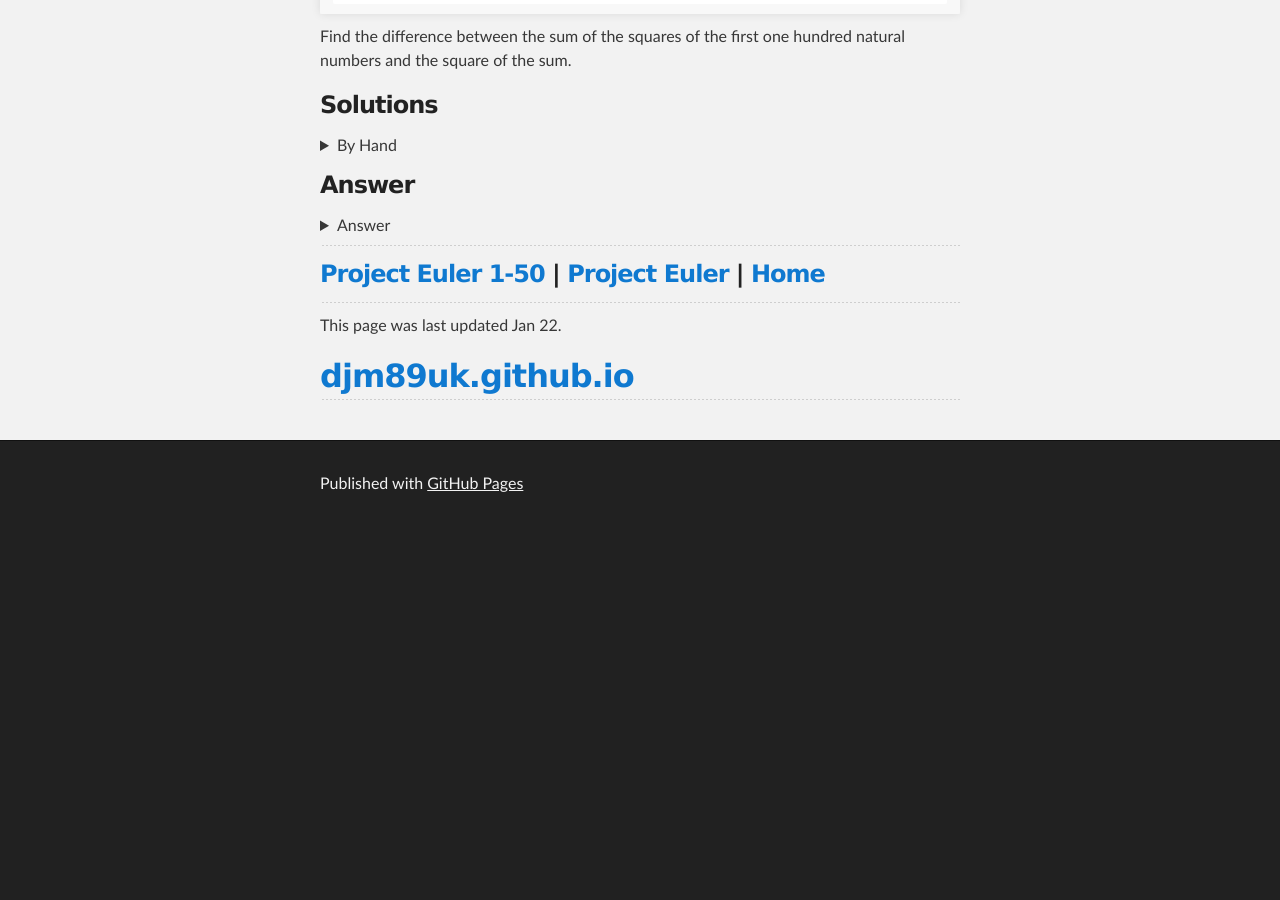
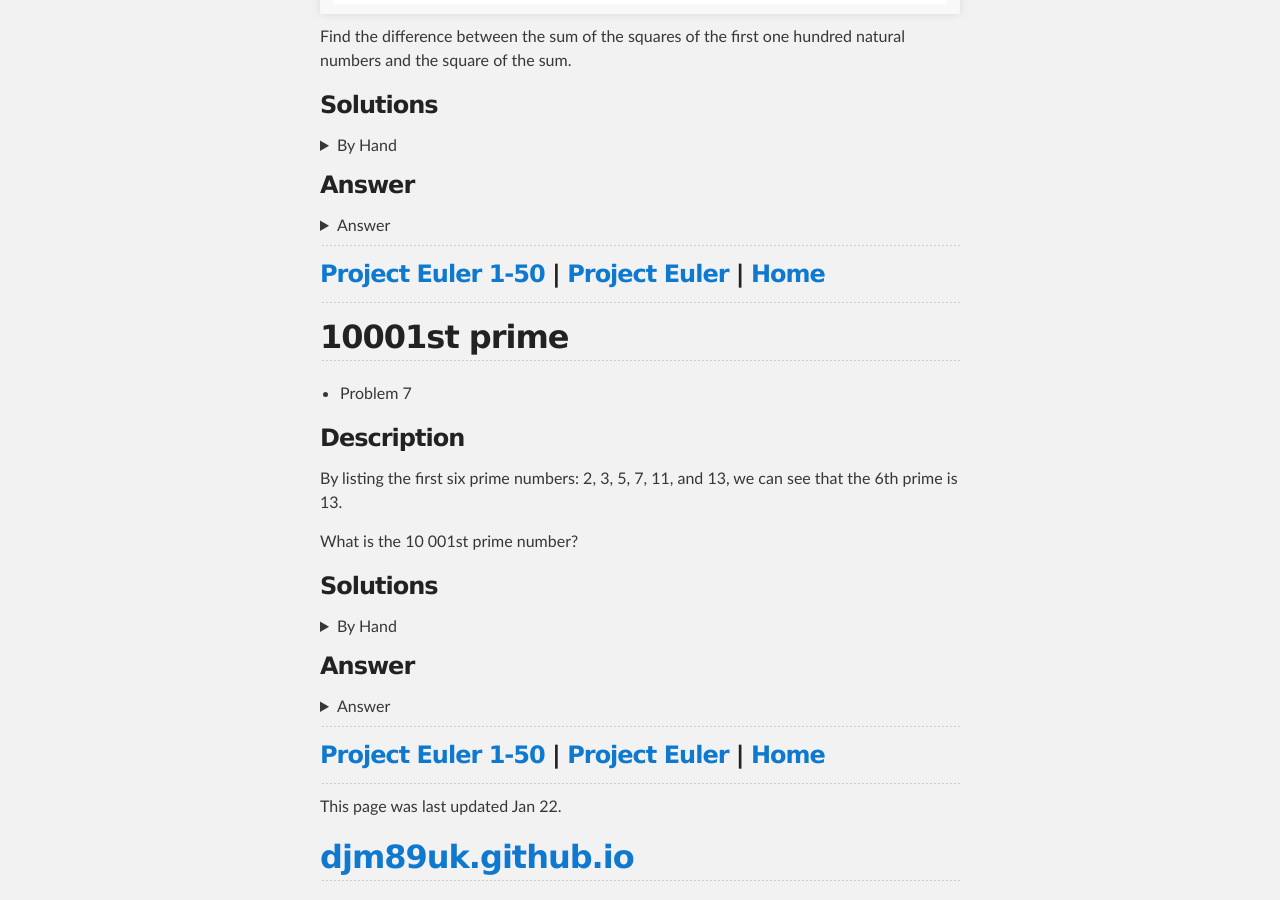
Before and after one commit to djm89uk/djm89uk.github.io, a Jekyll site: the page built from euler_1.md, in a window 1280 px wide and 900 px high, scrolled down 4820 px. Built offline with Jekyll 4.4.1, drawn with Linux system fonts in a browser that asks for light colours; our own code applies the rules of GitHub Pages for plain Markdown files; before the commit the page ends 5350 px from its top, so only the background shows below that.

Commit message:
Update euler_1.md

```diff
--- a/euler_1.md
+++ b/euler_1.md
@@ -12,7 +12,7 @@ These are the first 50 challenges from the site.
 4. [Largest palindrome product](#largest-palindrome-product) 🗸
 5. [Smallest multiple](#smallest-multiple) 🗸
 6. [Sum square difference](#sum-square-difference) 🗸
-7. [10001st prime](#10001st-prime)
+7. [10001st prime](#10001st-prime) 🗸
 8. [Largest product in a series](#largest-product-in-a-series)
 9. [Special Pythagorean triplet](#special-pythagorean-triplet)
 10. [Summation of primes](#summation-of-primes)
@@ -542,6 +542,74 @@ sum(1-100)**2 - sum(1**2-100**2) = 25502500 - 338350 = 25164150
 
 ---
 
+## 10001st prime
+
+- Problem 7
+
+### Description
+
+By listing the first six prime numbers: 2, 3, 5, 7, 11, and 13, we can see that the 6th prime is 13.
+
+What is the 10 001st prime number?
+
+### Solutions
+
+<details>
+
+<summary markdown="span">By Hand</summary>
+
+We can write a simple Python prime sieve and solver:
+
+~~~py
+import numpy as np
+def isprime(n):
+    if n<2:
+        return False
+    elif n==2:
+        return True
+    else:
+        lim = int(np.ceil(np.sqrt(n)))
+        for i in range(2,lim+1):
+            if n%i==0:
+                return False
+        return True
+
+def findNprime(N):
+   cand = 3
+   pcount = 1
+   while pcount < N:
+       if isprime(cand):
+           pcount += 1
+           prime = cand
+       cand += 2
+   return prime
+
+if __name__ == "__main__":
+    N = findNprime(10001)
+    print(N)
+~~~
+
+</details>
+
+
+### Answer
+
+<details>
+
+<summary markdown="span">Answer</summary>
+
+~~~
+104743
+~~~
+
+</details>
+
+---
+
+### [Project Euler 1-50](#contents) | [Project Euler](./euler.md) | [Home](./index.md)
+
+---
+
 This page was last updated Jan 22.
 
 ## [djm89uk.github.io](https://djm89uk.github.io)
```
